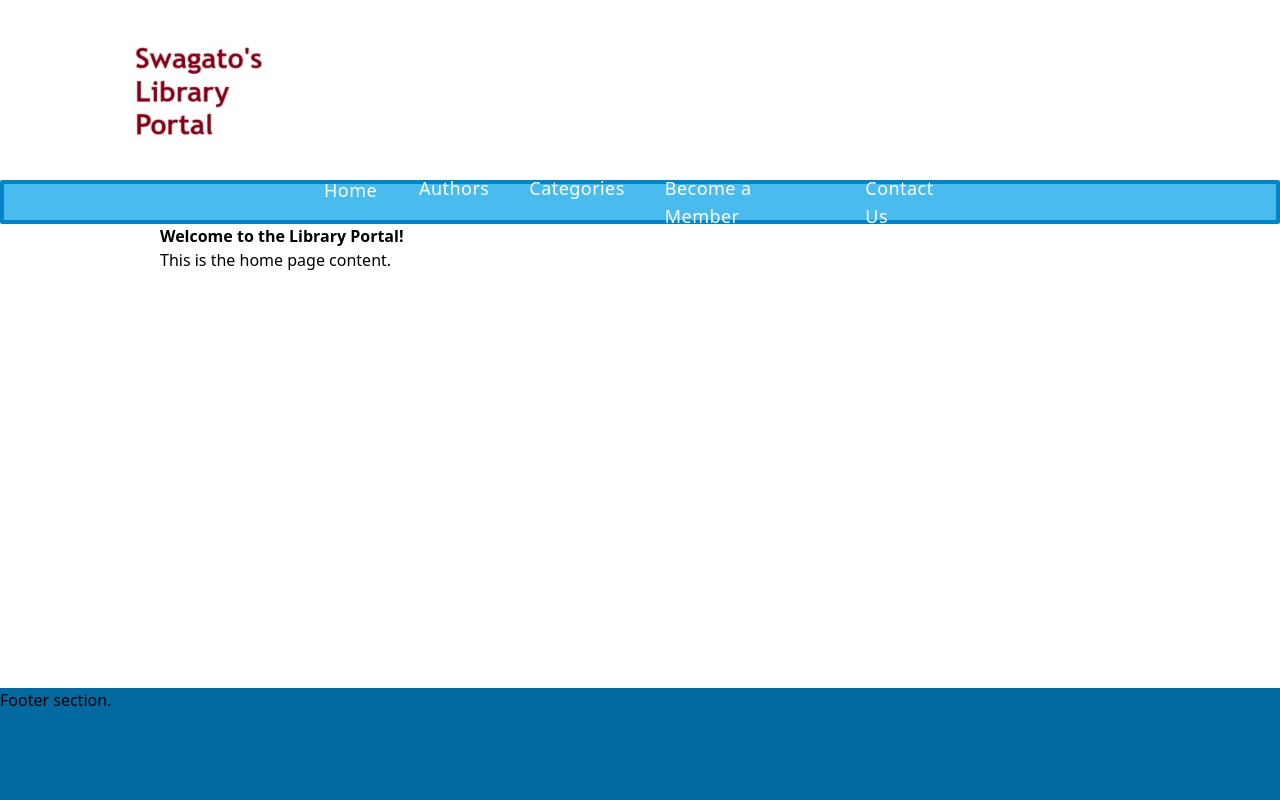
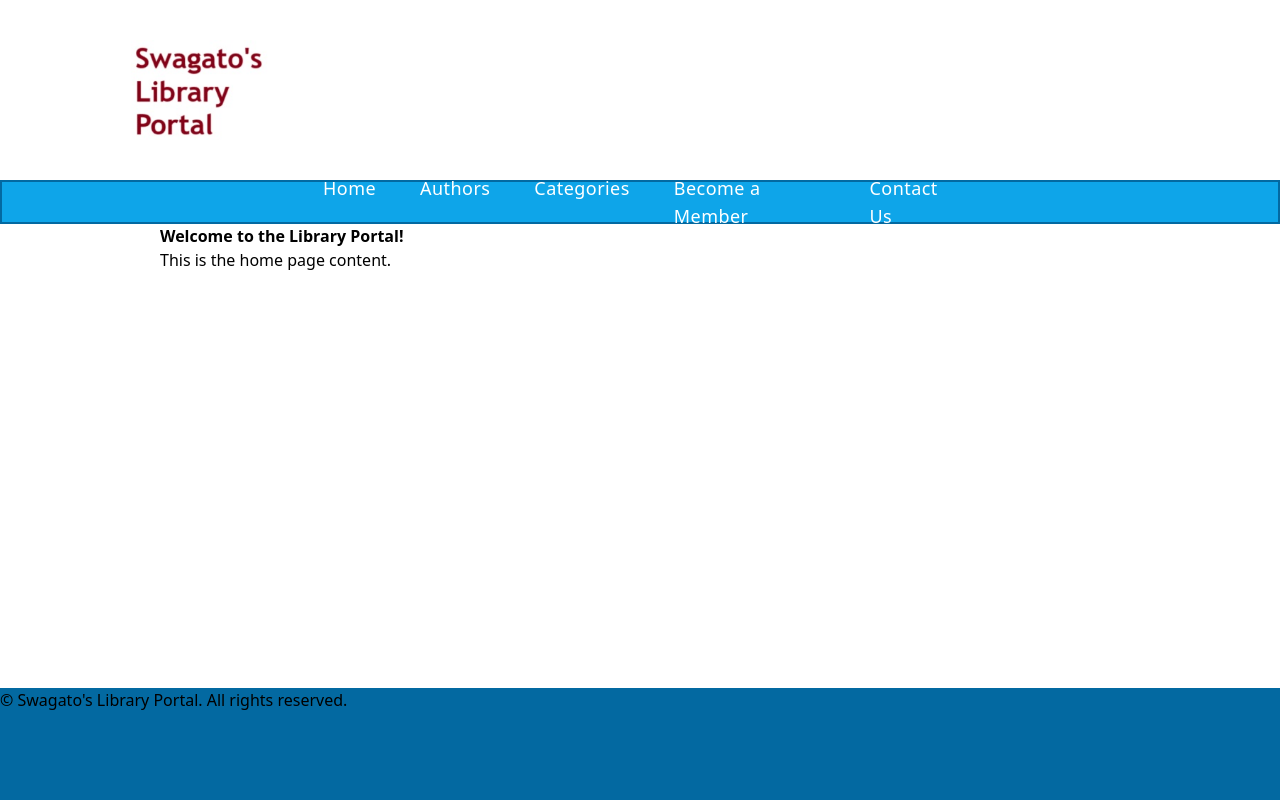
Before and after one commit to swagatobhaskar/flask-library-portal, a Flask app: page / in a window 1280 px wide. Run offline with Flask 3, Linux system fonts and the light colour scheme.

Commit message:
CSS changes

```diff
--- a/libraryapp/app/routes/main_routes.py
+++ b/libraryapp/app/routes/main_routes.py
@@ -6,7 +6,8 @@ from ..models import User, Subscription
 main_bp = Blueprint('main', __name__)
 
 @main_bp.route("/")
-def hello():
+@main_bp.route("/home")
+def home():
     return render_template('home.html')
 
 @main_bp.route('/users')
--- a/libraryapp/app/static/css/output.css
+++ b/libraryapp/app/static/css/output.css
@@ -803,6 +803,11 @@ video {
   background-color: rgb(14 165 233 / var(--tw-bg-opacity));
 }
 
+.hover\:bg-sky-700:hover {
+  --tw-bg-opacity: 1;
+  background-color: rgb(3 105 161 / var(--tw-bg-opacity));
+}
+
 .hover\:font-semibold:hover {
   font-weight: 600;
 }
--- a/libraryapp/app/templates/base.html
+++ b/libraryapp/app/templates/base.html
@@ -11,20 +11,22 @@
         <div class="">
             <img src="/static/flask-lib-logo.jpg" alt="logo" width="80%" height="auto" class="p-10">
         </div>
-        <nav class="border-4 border-sky-600 rounded-sm bg-sky-500/75 h-11 flex items-center">
+        <nav class="border-2 border-sky-700 bg-sky-500 h-11 flex items-center">
             <li class="text-lg flex font-medium tracking-wide mx-auto w-2/4 space-x-10 justify-center text-white">
-                <ul class="hover:font-semibold hover:bg-sky-500 p-0.5">Home</ul>
-                <ul>Authors</ul>
-                <ul>Categories</ul>
-                <ul>Become a Member</ul>
-                <ul>Contact Us</ul>
+                <ul class="hover:font-semibold hover:bg-sky-700 p-0.5">
+                    <a href="{{ url_for('main.home') }}">Home</a>
+                </ul>
+                <ul class="hover:font-semibold hover:bg-sky-700 p-0.5">Authors</ul>
+                <ul class="hover:font-semibold hover:bg-sky-700 p-0.5">Categories</ul>
+                <ul class="hover:font-semibold hover:bg-sky-700 p-0.5">Become a Member</ul>
+                <ul class="hover:font-semibold hover:bg-sky-700 p-0.5">Contact Us</ul>
             </li>
         </nav>
         <div class="mx-auto w-9/12 border-solid border-x-blue-900">
             {% block content %}{% endblock %}
         </div>
         <footer class="h-28 bg-sky-700 w-full absolute bottom-0">
-            <p>Footer section.</p>
+            <p>© Swagato's Library Portal. All rights reserved.</p>
         </footer>
     </body>
 </html>
```
Also changed, not shown: libraryapp/app/templates/user_pages/users.html (+4 -16 lines).
